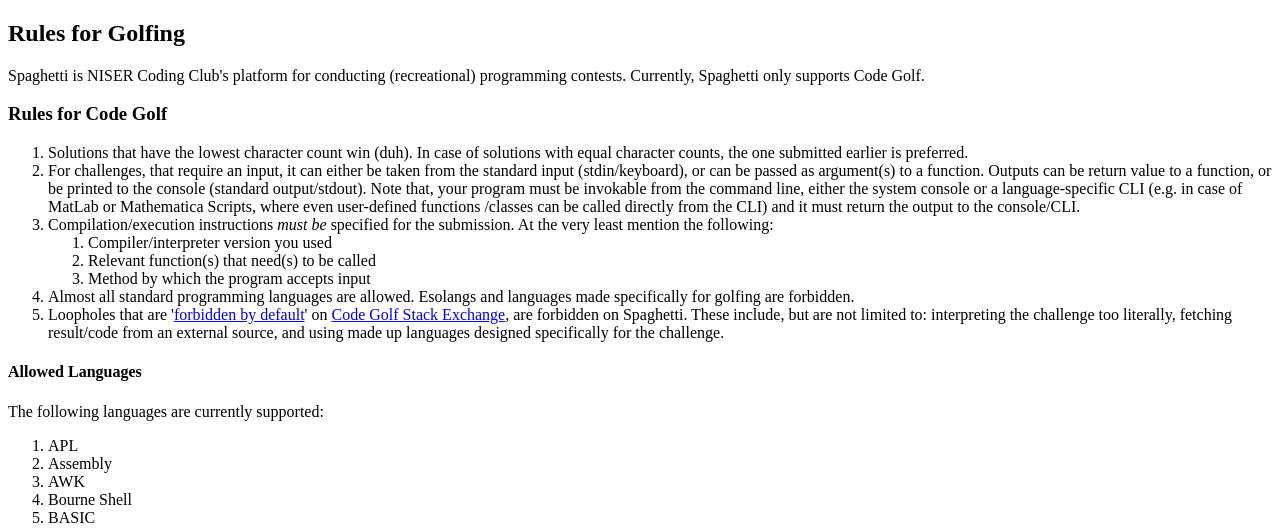
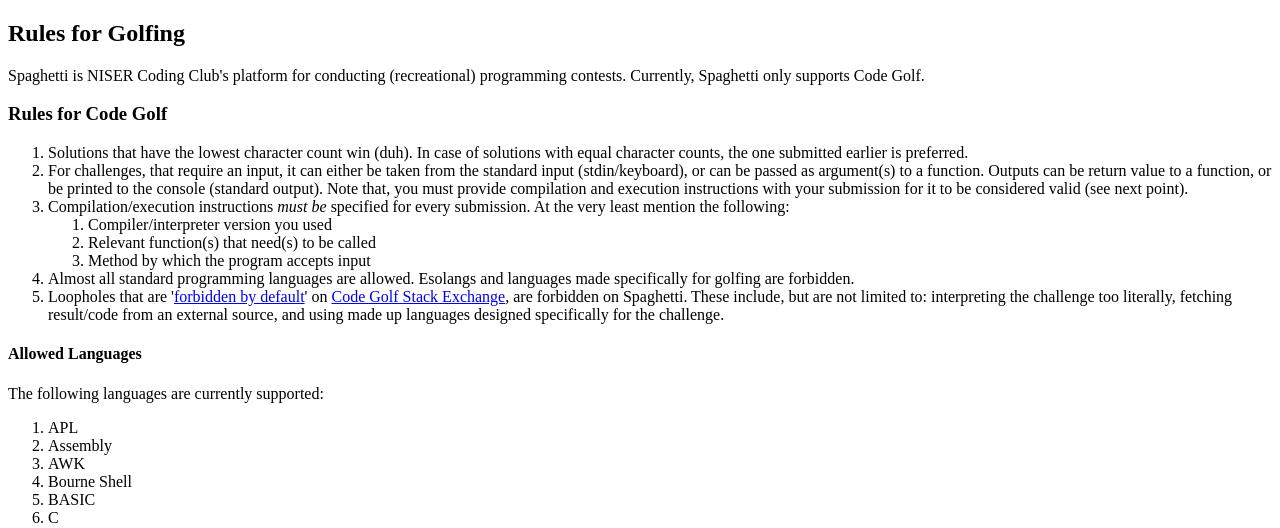
Before and after one commit to sdgniser/spaghetti, a Django app: page /rules/ in a window 1280 px wide. Shown: the part 132-660 px from the top of the page. Run offline with Django 3.2, Linux system fonts and the light colour scheme.

Commit message:
fix submission form, update rules, changes to the admin site

```diff
--- a/golf/views.py
+++ b/golf/views.py
@@ -78,9 +78,12 @@
                 char_count = len(codefile.decode('utf-8', 'strict'))
 
                 # Creating the Solution object
-                Solution.objects.create(prob=prob, user=request.user,
-                        lang=form.cleaned_data['lang'], code=code,
-                        char_count=char_count)
+                Solution.objects.create(prob = prob,
+                        user = request.user,
+                        lang = form.cleaned_data['lang'],
+                        code = code,
+                        char_count = char_count,
+                        instructions = form.cleaned_data['instructions'])
 
             # Throws a hissy fit if it doesn't like the uploaded file
             except UnicodeDecodeError:
--- a/templates/rules.html
+++ b/templates/rules.html
@@ -23,15 +23,13 @@
     For challenges, that require an input, it can either be taken from the
     standard input (stdin/keyboard), or can be passed as argument(s) to a
     function. Outputs can be return value to a function, or be printed to the
-    console (standard output/stdout). Note that, your program must be invokable
-    from the command line, either the system console or a language-specific CLI
-    (e.g. in case of MatLab or Mathematica Scripts, where even user-defined
-    functions /classes can be called directly from the CLI) and it must return
-    the output to the console/CLI.
+    console (standard output). Note that, you must provide compilation and
+    execution instructions with your submission for it to be considered valid
+    (see next point).
   </li>
 
   <li>
-    Compilation/execution instructions <em>must be</em> specified for the
+    Compilation/execution instructions <em>must be</em> specified for every
     submission. At the very least mention the following:
     <ol>
       <li>Compiler/interpreter version you used</li>
--- a/users/admin.py
+++ b/users/admin.py
@@ -9,6 +9,6 @@
     add_form = CustomUserCreationForm
     form = CustomUserChangeForm
     model = CustomUser
-    list_display = ['username', 'score']
+    list_display = ('username', 'score')
 
 admin.site.register(CustomUser, CustomUserAdmin)
```
Also changed, not shown: golf/admin.py (+11 -1 lines).
